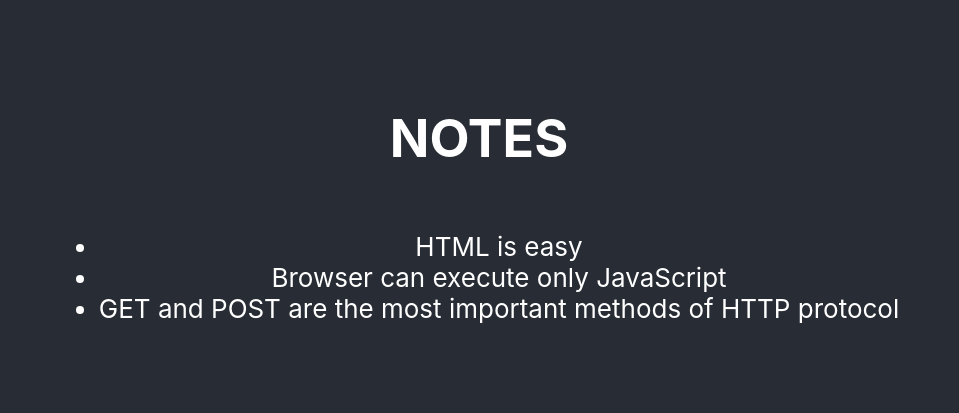
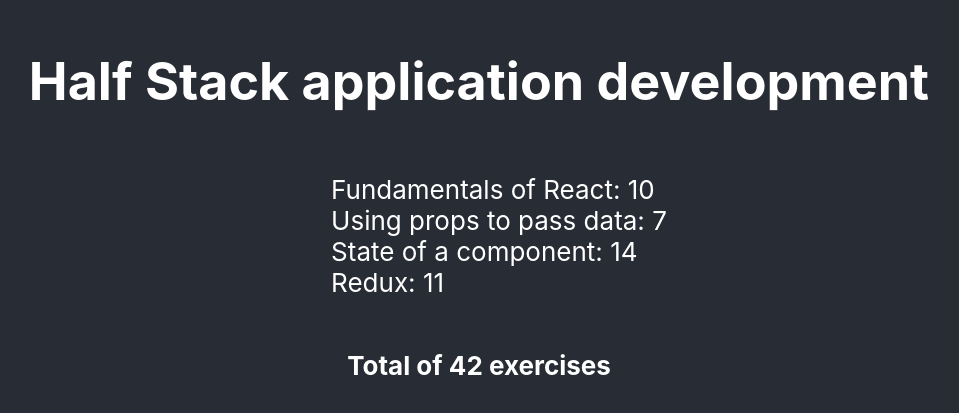
Before and after one commit to TBT50/FSopen, a React (Create React App) app: page / in a window 1280 px wide. Shown: the part 189-602 px from the top of the page, without its empty margins (161-1120 px from the left). Built offline with nearby package versions, Linux system fonts and the light colour scheme.

Commit message:
Render total number of exercises

```diff
--- a/src/App.css
+++ b/src/App.css
@@ -36,3 +36,8 @@
     transform: rotate(360deg);
   }
 }
+
+ul {
+  list-style-type: none;
+  text-align: left;
+}
--- a/src/App.tsx
+++ b/src/App.tsx
@@ -1,38 +1,52 @@
 import "./App.css";
 
-import { Note } from "./components/Note";
-
-const notes = [
+const course = {
+  id: 1,
+  name: "Half Stack application development",
+  parts: [
     {
+      name: "Fundamentals of React",
+      exercises: 10,
       id: 1,
-    content: "HTML is easy",
-    date: "2019-05-30T17:30:31.098Z",
-    important: true,
     },
     {
+      name: "Using props to pass data",
+      exercises: 7,
       id: 2,
-    content: "Browser can execute only JavaScript",
-    date: "2019-05-30T18:39:34.091Z",
-    important: false,
     },
     {
+      name: "State of a component",
+      exercises: 14,
       id: 3,
-    content: "GET and POST are the most important methods of HTTP protocol",
-    date: "2019-05-30T19:20:14.298Z",
-    important: true,
     },
-];
-
+    {
+      name: "Redux",
+      exercises: 11,
+      id: 4,
+    },
+  ],
+};
 function App() {
+  const sumOfExercises = course.parts.reduce(
+    (acc, value) => acc + value.exercises,
+    0
+  );
   return (
     <div className="App">
       <header className="App-header">
-        <h1>NOTES</h1>
+        <h1>{course.name}</h1>
         <ul>
-          {notes.map((note) => (
-            <Note key={note.id} {...note} />
-          ))}
+          {course.parts.map((part) => {
+            return (
+              <li key={part.id}>
+                {part.name}: <span>{part.exercises}</span>
+              </li>
+            );
+          })}
         </ul>
+        <p>
+          <strong>Total of {sumOfExercises} exercises</strong>
+        </p>
       </header>
     </div>
   );
--- a/src/components/Note.tsx
+++ /dev/null
@@ -1,10 +0,0 @@
-interface NoteProps {
-  id: number;
-  content: string;
-  date: string;
-  important: boolean;
-}
-
-export const Note = ({ content }: NoteProps) => {
-  return <li>{content}</li>;
-};
```
Lines whose indentation alone changed are shown as unchanged.
